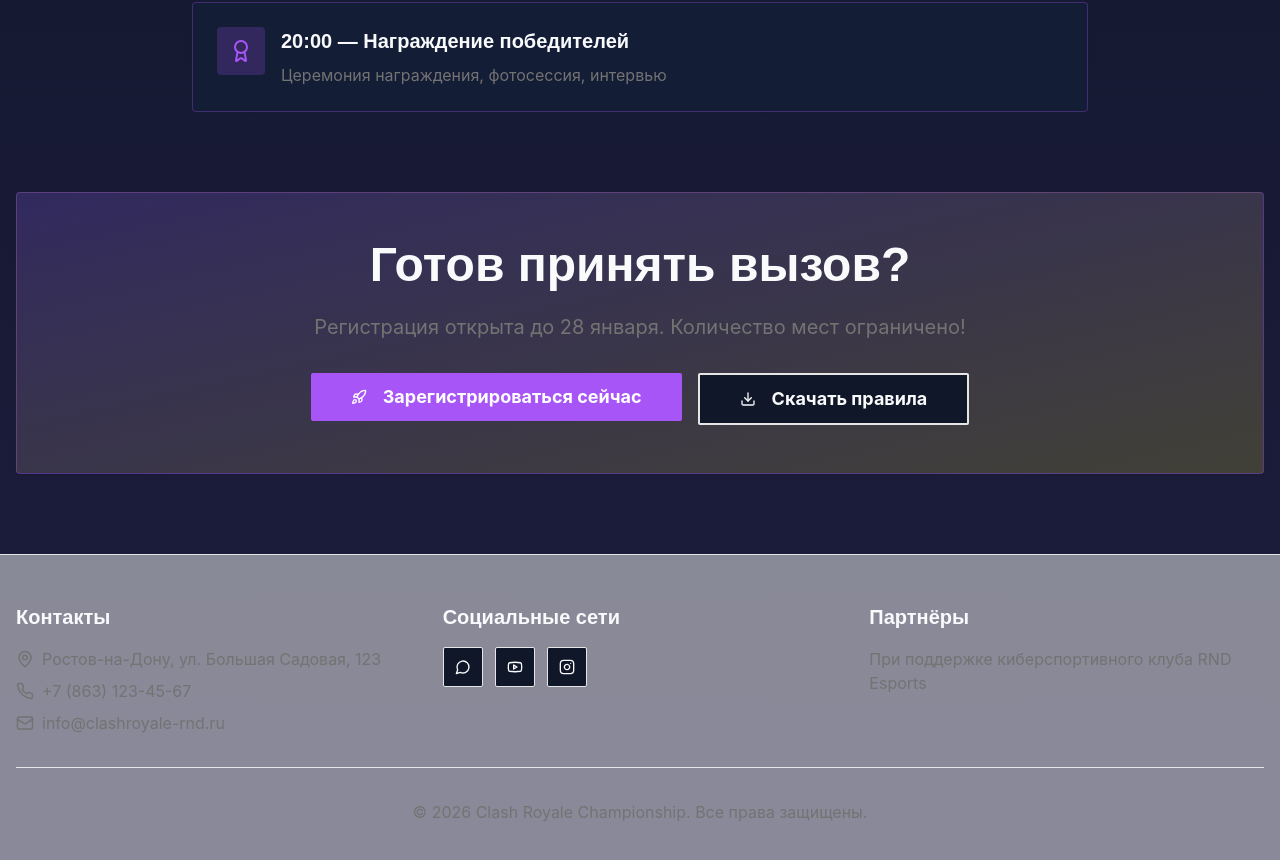
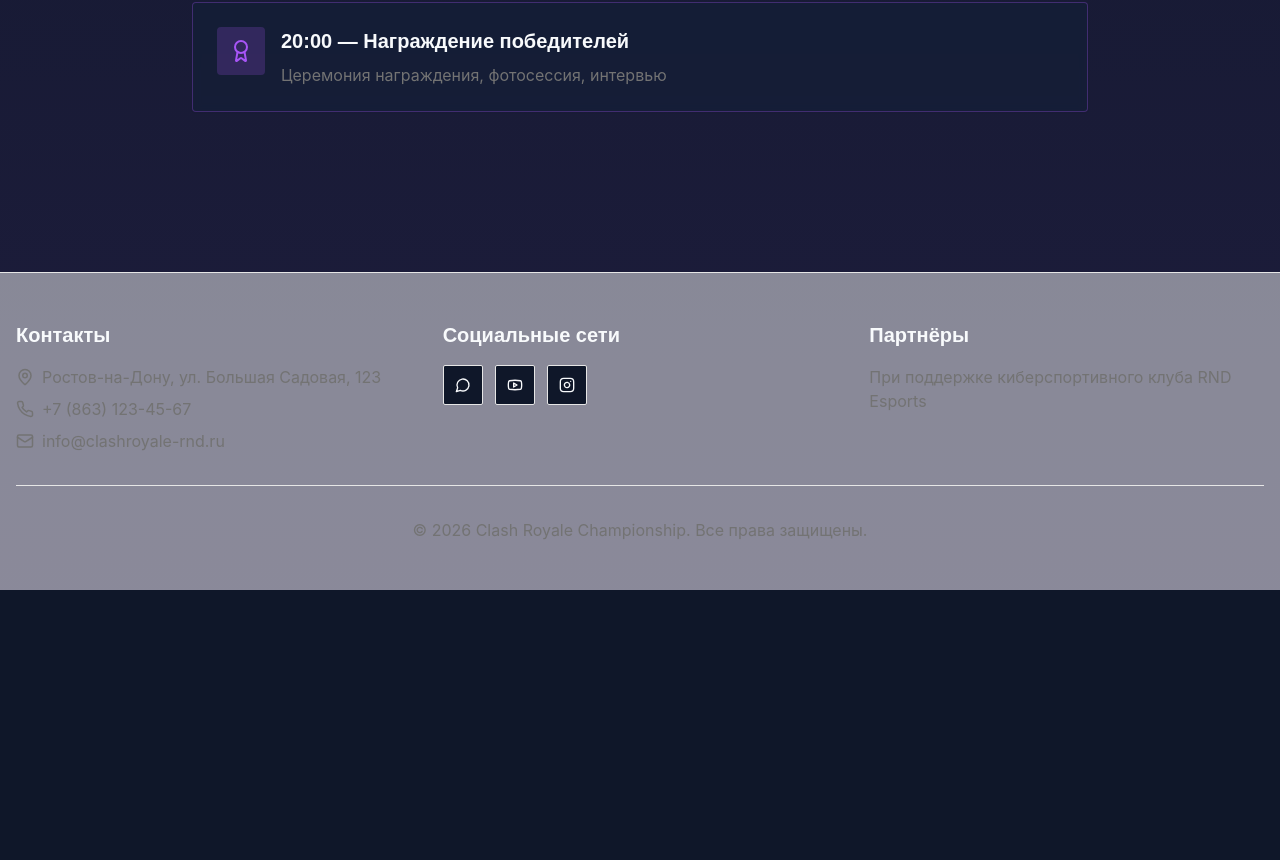
Before and after one commit to pr-poehali-dev/watches-site-creation, a React (Vite) app: page / in a window 1280 px wide. Shown: the part 2326-3186 px from the top of the page. After the commit the page ends 2916 px from the top, so only its background shows below. Built offline with nearby package versions, Linux system fonts and the light colour scheme.

Commit message:
Удалить блок вызова внизу

```diff
--- a/src/pages/Index.tsx
+++ b/src/pages/Index.tsx
@@ -239,23 +239,6 @@ export default function Index() {
               </Card>
             </div>
           </div>
-
-          <Card className="p-12 bg-gradient-to-br from-primary/20 to-accent/20 border-primary/30 text-center animate-fade-in">
-            <h2 className="text-4xl md:text-5xl font-bold mb-6">Готов принять вызов?</h2>
-            <p className="text-xl text-muted-foreground mb-8 max-w-2xl mx-auto">
-              Регистрация открыта до 28 января. Количество мест ограничено!
-            </p>
-            <div className="flex flex-col sm:flex-row gap-4 justify-center">
-              <Button size="lg" className="text-lg px-10 py-6 font-bold">
-                <Icon name="Rocket" size={20} className="mr-2" />
-                Зарегистрироваться сейчас
-              </Button>
-              <Button size="lg" variant="outline" className="text-lg px-10 py-6 font-bold border-2">
-                <Icon name="Download" size={20} className="mr-2" />
-                Скачать правила
-              </Button>
-            </div>
-          </Card>
         </section>
 
         <footer className="bg-muted/50 py-12 border-t">
```
